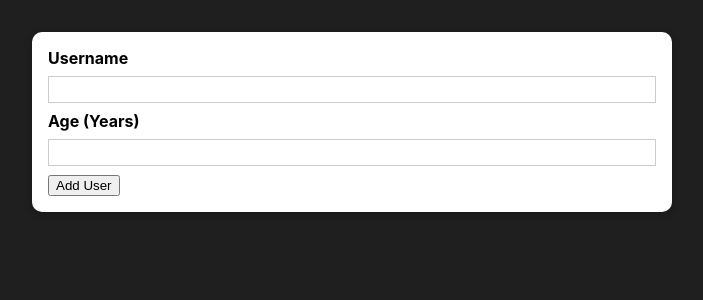
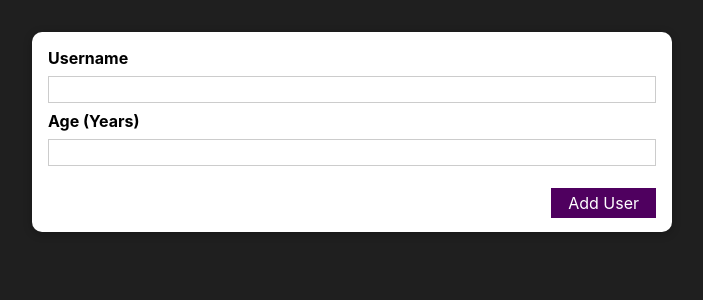
Before and after one commit to tabarino/react-complete-practice, a React (Create React App) app: page / in a window 1280 px wide. Shown: the top 300 px of the page, without its empty margins (288-991 px from the left). Built offline with nearby package versions, Linux system fonts and the light colour scheme.

Commit message:
Add a reusable Button Component

```diff
--- /dev/null
+++ b/src/components/UserInterface/Button/Button.js
@@ -0,0 +1,12 @@
+import React from 'react';
+import styles from './Button.module.css';
+
+const Button = (props) => {
+  return (
+    <button className={styles.button} type={props.type || 'button'} onClick={props.onClick}>
+      {props.children}
+    </button>
+  );
+}
+
+export default Button;
--- /dev/null
+++ b/src/components/UserInterface/Button/Button.module.css
@@ -0,0 +1,20 @@
+.button {
+  font: inherit;
+  border: 1px solid #4f005f;
+  background: #4f005f;
+  color: white;
+  margin-top: 14px;
+  padding: 0.25rem 1rem;
+  cursor: pointer;
+  float: right;
+}
+
+.button:hover,
+.button:active {
+  background: #741188;
+  border-color: #741188;
+}
+
+.button:focus {
+  outline: none;
+}
--- a/src/components/UserInterface/Card/Card.module.css
+++ b/src/components/UserInterface/Card/Card.module.css
@@ -2,4 +2,5 @@
   background: white;
   box-shadow: 0 2px 8px rgba(0, 0, 0, 0.26);
   border-radius: 10px;
+  height: 200px;
 }
--- a/src/components/Users/AddUser/AddUser.js
+++ b/src/components/Users/AddUser/AddUser.js
@@ -1,4 +1,5 @@
 import React from 'react';
+import Button from '../../UserInterface/Button/Button';
 import Card from '../../UserInterface/Card/Card';
 import styles from './AddUser.module.css';
 
@@ -14,7 +15,7 @@
         <input type="text" id="username" />
         <label htmlFor="age">Age (Years)</label>
         <input type="number" id="age" />
-        <button type="submit">Add User</button>
+        <Button type="submit">Add User</Button>
       </form>
     </Card>
   );
```
